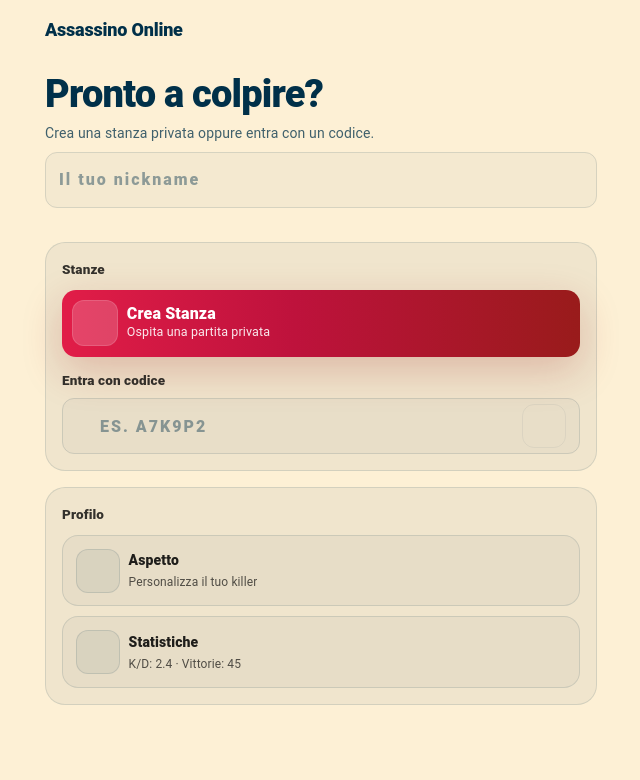
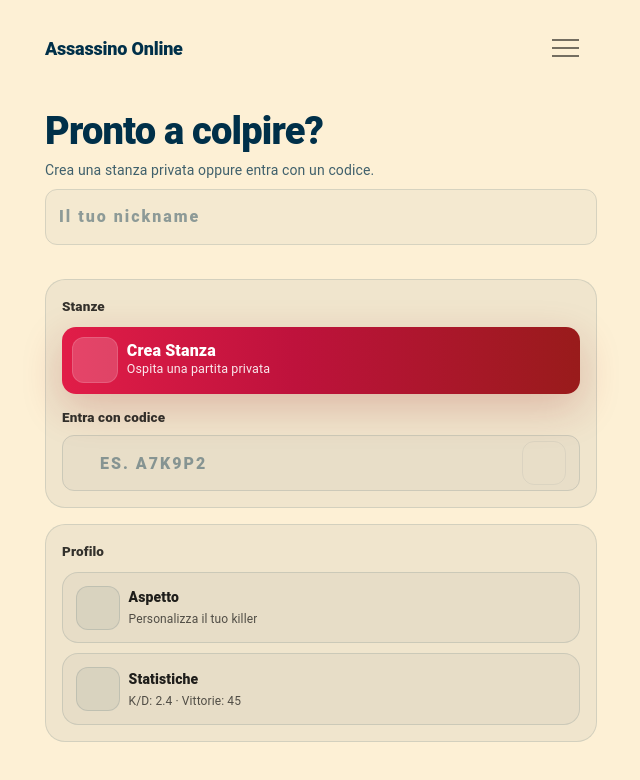
Before and after one commit to church-f/assassino, a React (Vite) app: page /home in a window 1280 px wide. Shown: the top 780 px of the page, without its empty margins (319-959 px from the left). Built offline with nearby package versions, Linux system fonts and the light colour scheme; no server answers; some icons are missing.

Commit message:
add: menu

```diff
--- a/package.json
+++ b/package.json
@@ -17,6 +17,7 @@
     "@mui/material": "^7.3.6",
     "emailjs": "^4.0.3",
     "firebase": "^12.6.0",
+    "hamburger-react": "^2.5.2",
     "react": "^19.2.0",
     "react-dom": "^19.2.0",
     "react-ga4": "^2.1.0",
--- /dev/null
+++ b/src/components/Menu.jsx
@@ -0,0 +1,76 @@
+import * as React from 'react';
+import Menu from '@mui/material/Menu';
+import MenuItem from '@mui/material/MenuItem';
+import { IconButton } from '@mui/material';
+import Divider from '@mui/material/Divider';
+import { Turn as Hamburger } from 'hamburger-react'
+import { useNavigate } from 'react-router-dom';
+
+export default function PositionedMenu() {
+    const [anchorEl, setAnchorEl] = React.useState(null);
+    const open = Boolean(anchorEl);
+    const navigate = useNavigate();
+
+
+    // const loggedUser = useSelector((state) => state.player.loggedUser);
+
+
+    const handleClick = (event) => {
+        setAnchorEl(event.currentTarget);
+    };
+    const handleClose = () => {
+        setAnchorEl(null);
+    };
+
+    const handleNavigate = (path) => {
+        handleClose()
+        navigate(path)
+    }
+    const elementStyle = {
+        textDecoration: 'none',
+        color: 'inherit'
+    }
+
+    return (
+        <div>
+            <IconButton
+                id="demo-positioned-button"
+                aria-controls={open ? 'demo-positioned-menu' : undefined}
+                aria-haspopup="true"
+                aria-expanded={open ? 'true' : undefined}
+                onClick={handleClick}
+                aria-label='menu'
+            >
+            <Hamburger size={27} onToggle={(val)=>{setAnchorEl(val)}} toggled={anchorEl}/>
+                {/* <MenuIcon /> */}
+            </IconButton>
+            <Menu
+                id="demo-positioned-menu"
+                aria-labelledby="demo-positioned-button"
+                anchorEl={anchorEl}
+                open={open}
+                onClose={handleClose}
+                // anchorOrigin={{
+                //     vertical: 'top',
+                //     horizontal: 'left',
+                // }}
+                // transformOrigin={{
+                //     vertical: 'top',
+                //     horizontal: 'left',
+                // }}
+            >
+                <MenuItem onClick={()=>{handleNavigate('/home')}}>Home</MenuItem>
+                <MenuItem onClick={()=>{handleNavigate('/regole')}}>Regole</MenuItem>
+                {/* <MenuItem onClick={()=>{handleNavigate('/about-us')}}>Chi siamo</MenuItem> */}
+                <MenuItem onClick={()=>{handleNavigate('/contattaci')}}>Contattaci</MenuItem>
+                <Divider sx={{ my: 0.5 }} />
+                <MenuItem onClick={()=>{handleNavigate('/privacy-policy')}}>Privacy policy</MenuItem>
+                {/* <Divider sx={{ my: 0.5 }} /> */}
+
+                {/* <Divider sx={{ my: 0.5 }} /> */}
+                {/* {loggedUser != null ? <MenuItem onClick={()=>{handleNavigate('/profile')}}>{t('Profilo')}</MenuItem> :  <MenuItem onClick={()=>{handleNavigate('/login')}}>{t('Accedi')}</MenuItem>} */}
+                </Menu>
+
+        </div>
+    );
+}
--- a/src/pages/Home/Home.jsx
+++ b/src/pages/Home/Home.jsx
@@ -19,6 +19,7 @@ import PaletteOutlinedIcon from "@mui/icons-material/PaletteOutlined";
 import QueryStatsOutlinedIcon from "@mui/icons-material/QueryStatsOutlined";
 import { apiFetch } from "../../api";
 import { useNavigate } from "react-router-dom";
+import PositionedMenu from '../../components/Menu.jsx';
 
 export default function HomeLobbyPage() {
     const theme = useTheme();
@@ -65,6 +66,7 @@ export default function HomeLobbyPage() {
                         Assassino Online
                     </Typography>
                     <Box sx={{ flex: 1 }} />
+                    <PositionedMenu />
                     {/* <IconButton
                         aria-label="Impostazioni"
                         sx={{
```
Also changed, not shown: 1 other file (tests, documents, lock files or other folders).
